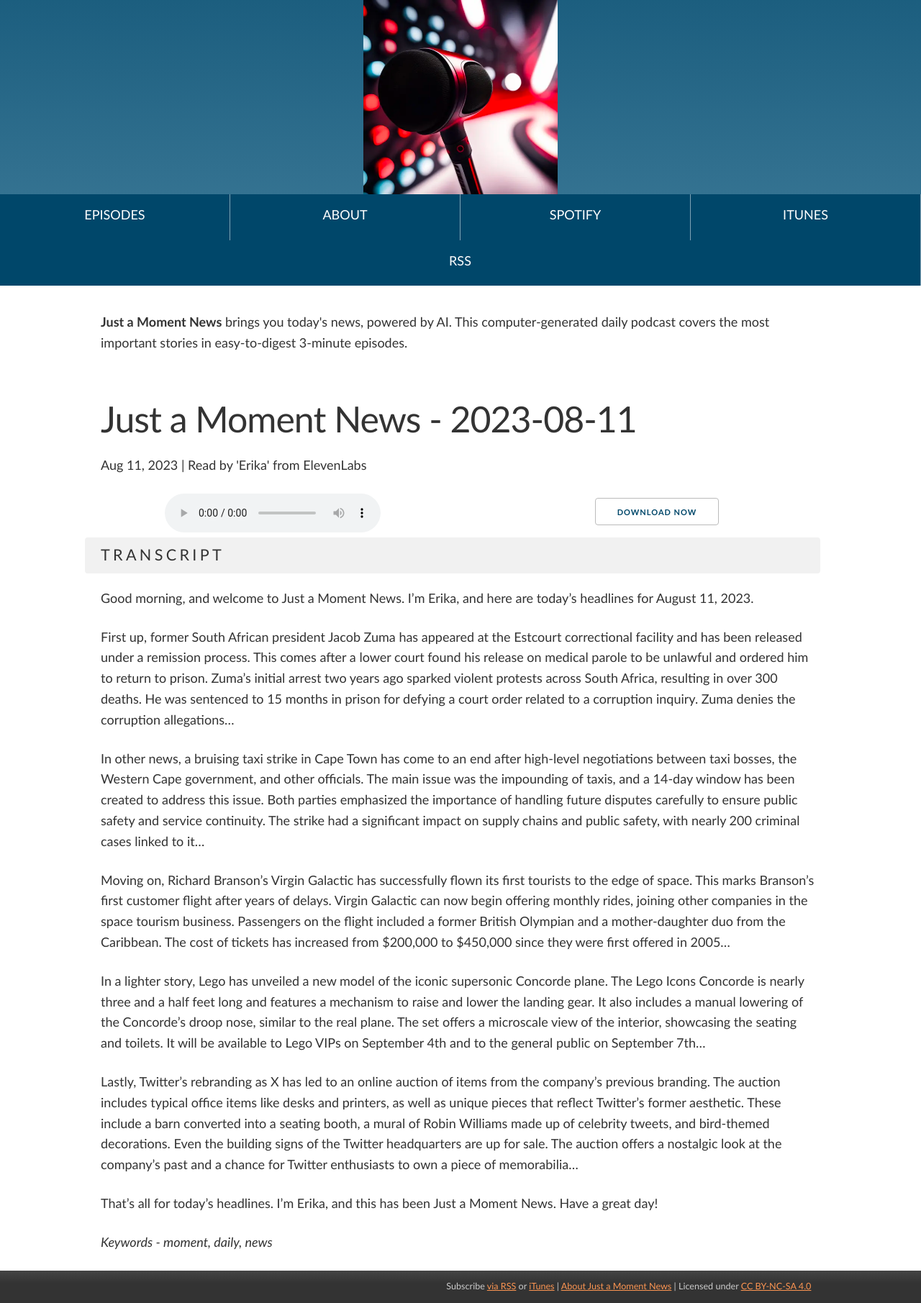
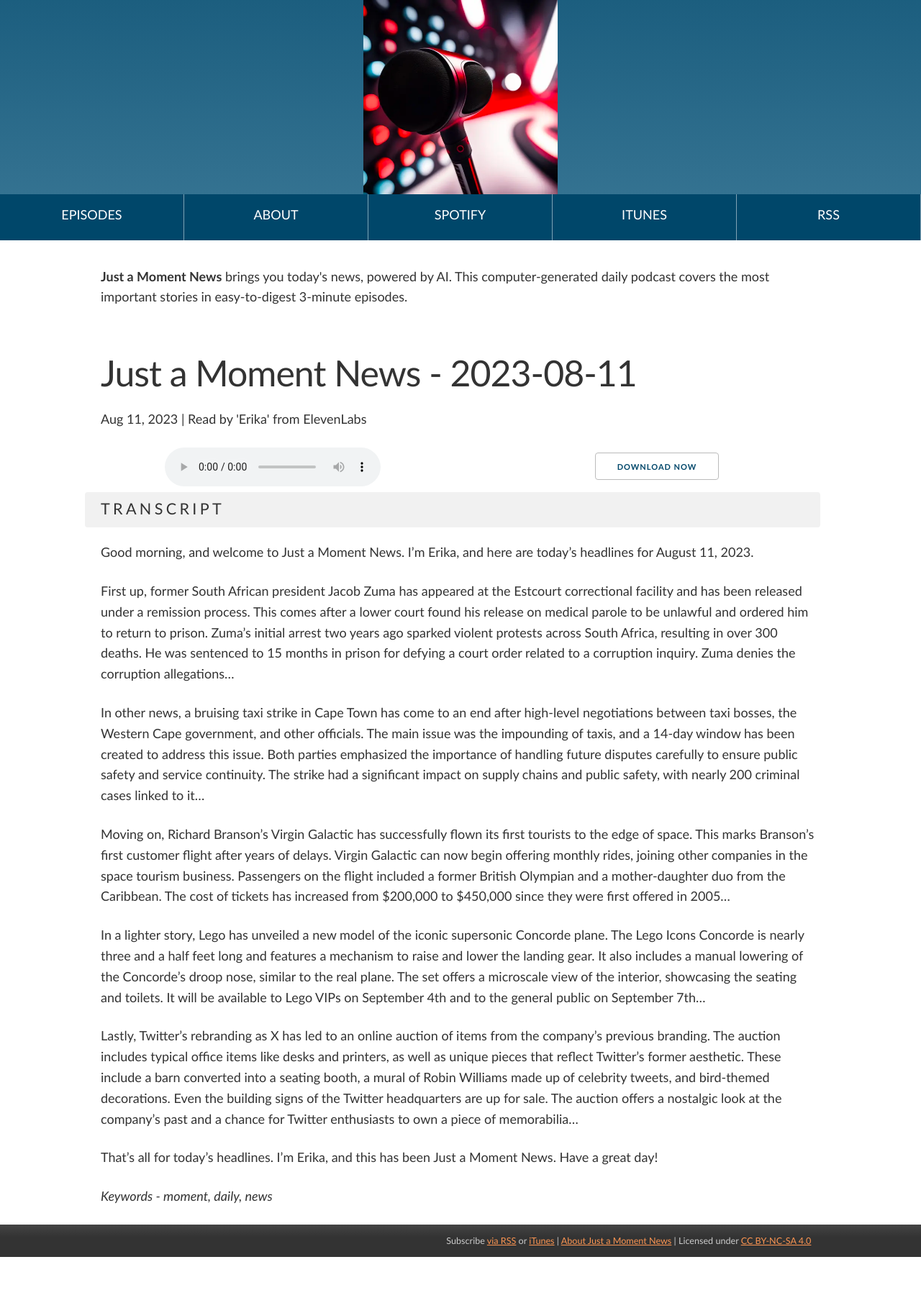
Before and after one commit to shauntrennery/moment, a Jekyll site: the page built from docs/index.html, in a window 1280 px wide. Shown: the whole page at 72% size. Built offline with Jekyll 4.4.1, drawn with Linux system fonts in a browser that asks for light colours; comment, search, counter and statistics services are not loaded; after the commit the page ends 1747 px from its top, so only the background shows below that.

Commit message:
Nav css update

```diff
--- a/docs/_sass/modules/_navigation.scss
+++ b/docs/_sass/modules/_navigation.scss
@@ -14,7 +14,7 @@ nav ul {
 
 nav li {
   flex-grow: 1;
-  min-width: 25%;
+  min-width: 20%;
   margin: 0px 0px;
   border-right: 1px solid rgba(255, 255, 255, 0.5);
   box-sizing: border-box;
@@ -31,7 +31,7 @@ nav a {
   text-decoration: none;
   text-transform: uppercase;
   display: block;
-  padding: .3em 0px;
+  padding: 0.3em 0px;
   border-bottom: 6px solid transparent;
 }
 
```
